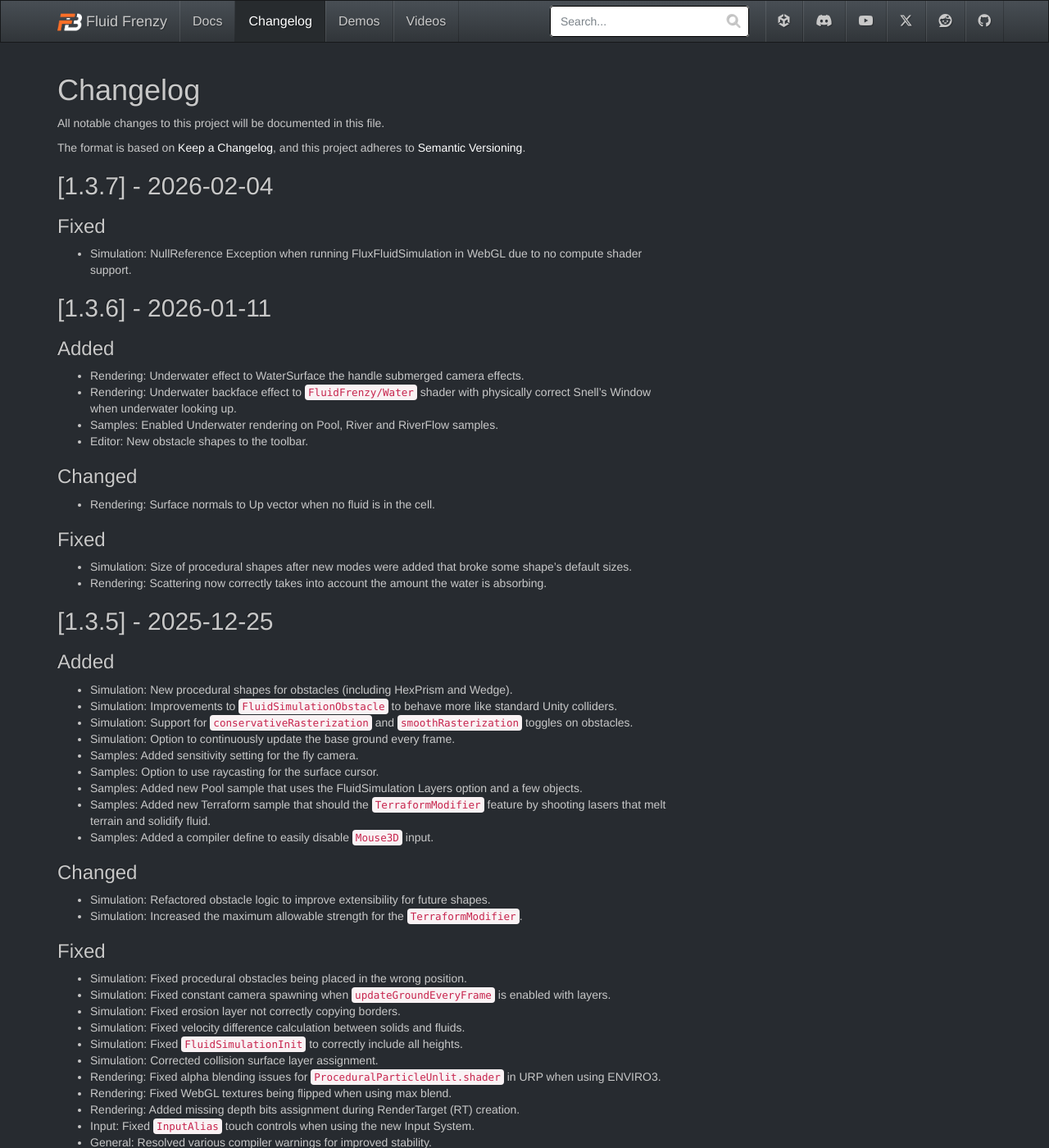
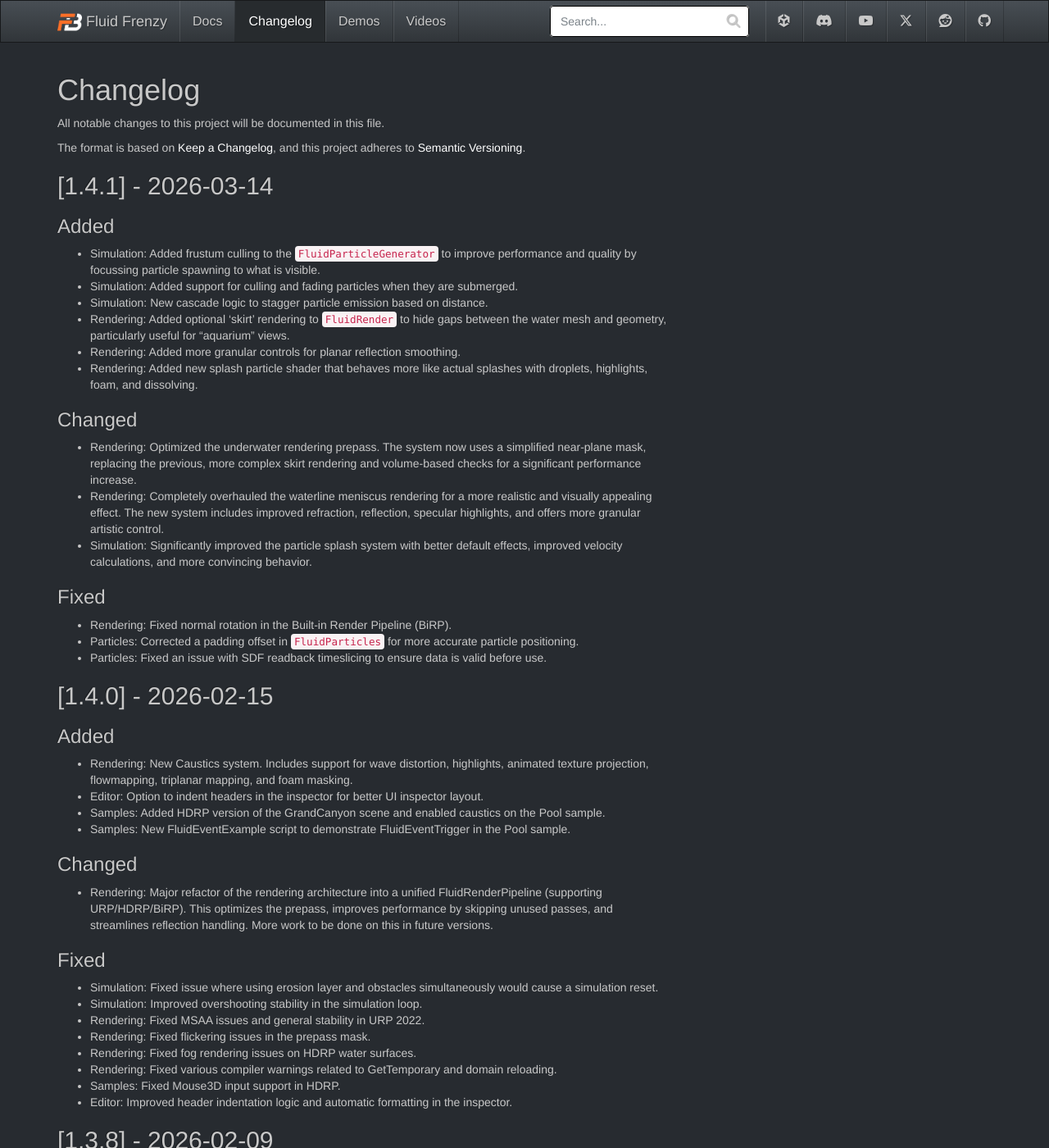
Before and after one commit to FrenzyByte/fluidfrenzy, a Jekyll site: the page built from _changelog/index.md, in a window 1280 px wide and 1400 px high. Shown: the whole window at 82% size. Built offline with Jekyll 4.4.1, drawn with Linux system fonts in a browser that asks for light colours; some of the changed text lies outside the part shown.

Commit message:
Some changelogs. v1.4.1 release.

```diff
--- a/_changelog/index.md
+++ b/_changelog/index.md
@@ -9,6 +9,64 @@ All notable changes to this project will be documented in this file.
 
 The format is based on [Keep a Changelog](https://keepachangelog.com/en/1.1.0/),
 and this project adheres to [Semantic Versioning](https://semver.org/spec/v2.0.0.html).
+
+## [1.4.1] - 2026-03-14
+
+### Added
+- Simulation: Added frustum culling to the `FluidParticleGenerator` to improve performance and quality by focussing particle spawning to what is visible.
+- Simulation: Added support for culling and fading particles when they are submerged.
+- Simulation: New cascade logic to stagger particle emission based on distance.
+- Rendering: Added optional 'skirt' rendering to `FluidRender` to hide gaps between the water mesh and geometry, particularly useful for "aquarium" views.
+- Rendering: Added more granular controls for planar reflection smoothing.
+- Rendering: Added new splash particle shader that behaves more like actual splashes with droplets, highlights, foam, and dissolving.
+
+### Changed
+- Rendering: Optimized the underwater rendering prepass. The system now uses a simplified near-plane mask, replacing the previous, more complex skirt rendering and volume-based checks for a significant performance increase.
+- Rendering: Completely overhauled the waterline meniscus rendering for a more realistic and visually appealing effect. The new system includes improved refraction, reflection, specular highlights, and offers more granular artistic control.
+- Simulation: Significantly improved the particle splash system with better default effects, improved velocity calculations, and more convincing behavior.
+
+### Fixed
+- Rendering: Fixed normal rotation in the Built-in Render Pipeline (BiRP).
+- Particles: Corrected a padding offset in `FluidParticles` for more accurate particle positioning.
+- Particles: Fixed an issue with SDF readback timeslicing to ensure data is valid before use.
+
+## [1.4.0] - 2026-02-15
+
+### Added
+
+- Rendering: New Caustics system. Includes support for wave distortion, highlights, animated texture projection, flowmapping, triplanar mapping, and foam masking.
+- Editor: Option to indent headers in the inspector for better UI inspector layout.
+- Samples: Added HDRP version of the GrandCanyon scene and enabled caustics on the Pool sample.
+- Samples: New FluidEventExample script to demonstrate FluidEventTrigger in the Pool sample.
+
+### Changed
+
+- Rendering: Major refactor of the rendering architecture into a unified FluidRenderPipeline (supporting URP/HDRP/BiRP). This optimizes the prepass, improves performance by skipping unused passes, and streamlines reflection handling. More work to be done on this in future versions.
+
+### Fixed
+
+- Simulation: Fixed issue where using erosion layer and obstacles simultaneously would cause a simulation reset.
+- Simulation: Improved overshooting stability in the simulation loop.
+- Rendering: Fixed MSAA issues and general stability in URP 2022.
+- Rendering: Fixed flickering issues in the prepass mask.
+- Rendering: Fixed fog rendering issues on HDRP water surfaces.
+- Rendering: Fixed various compiler warnings related to GetTemporary and domain reloading.
+- Samples: Fixed Mouse3D input support in HDRP.
+- Editor: Improved header indentation logic and automatic formatting in the inspector.
+
+## [1.3.8] - 2026-02-09
+
+### Fixed
+- Simulation: FluidEventTrigger now correctly reports the intended layer.
+- Simulation: Fixed `conservativeRasterization` toggle functionality in FluidSimulationObstacle.
+- Simulation: Obstacles now correctly support simulations that have been translated, rotated, or scaled.
+- Simulation: Position, scale, and rotation support for MeshRenderer obstacles.
+- Simulation: Fluid input now supports rotated simulations.
+- Rendering: Resolved underwater rendering errors occurring in Unity 2022.
+- Rendering: Fixed various URP-specific errors in Unity 2022.
+- Rendering: Fixed `CopyMatchingPropertiesFromMaterial` compatibility for Unity 2021.3 versions prior to 2021.3.29.
+- Rendering: [Issues-54] Applied clip offset correctly when using orthographic camera mode.
+- Samples: Fixed compilation errors when the Input System plugin is not installed in the project.
 
 ## [1.3.7] - 2026-02-04
 
```
